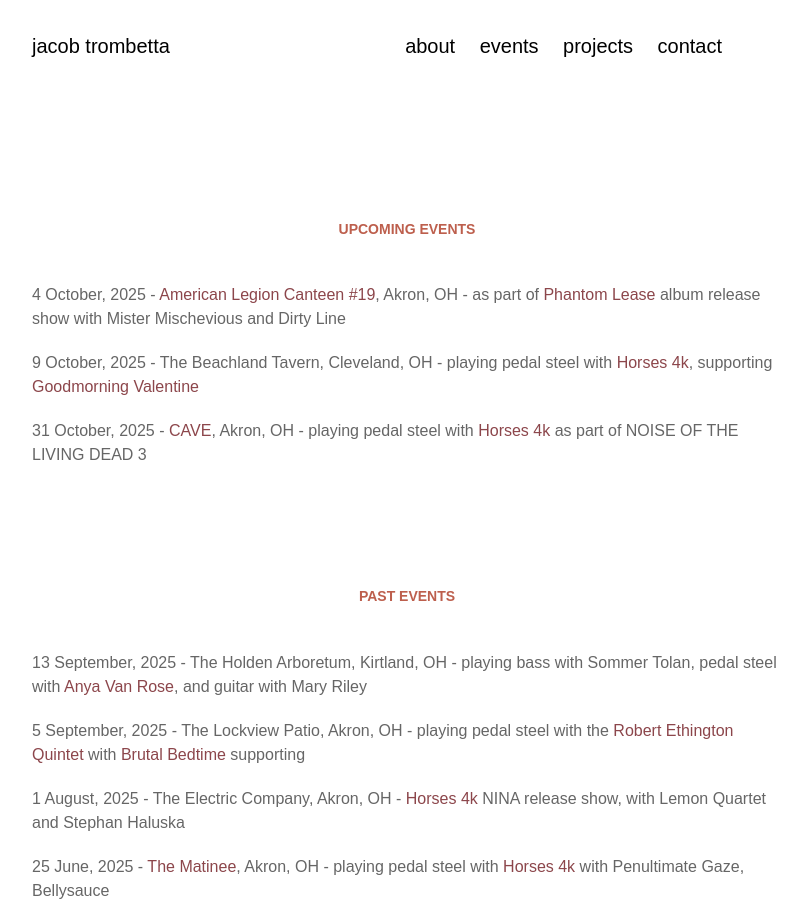
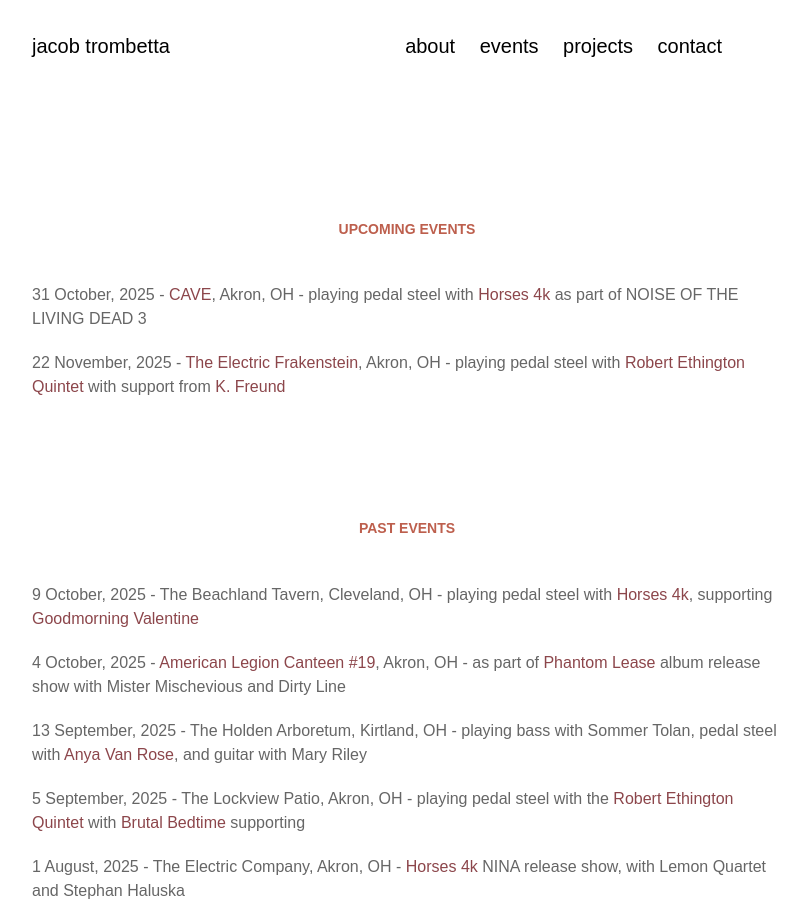
Before and after one commit to jacobtrombetta/jacobtrombetta.github.io, a Jekyll site: the page built from pages/events.md, in a window 1280 px wide and 900 px high. Shown: the whole window, without its empty margins (263-1070 px from the left). Built offline with Jekyll 4.4.1, drawn with Linux system fonts in a browser that asks for light colours; nearby versions of some CDN libraries; some web fonts are replaced.

Commit message:
update events page

```diff
--- a/pages/events.md
+++ b/pages/events.md
@@ -5,13 +5,15 @@ permalink: /events
 ---
 
 ### Upcoming events
+31 October, 2025 - [CAVE](https://www.caveakron.org/calendar/noise-of-the-living-dead-3-tba/), Akron, OH - playing pedal steel with [Horses 4k](https://www.horses4k.rodeo) as part of NOISE OF THE LIVING DEAD 3
+
+22 November, 2025 - [The Electric Frakenstein](https://www.instagram.com/the_electric_frankenstein/), Akron, OH - playing pedal steel with [Robert Ethington Quintet](https://www.robertethington.com/) with support from [K. Freund](https://kfreund.bandcamp.com/)
+
+### Past events
+9 October, 2025 - The Beachland Tavern, Cleveland, OH - playing pedal steel with [Horses 4k](https://www.horses4k.rodeo), supporting [Goodmorning Valentine](https://goodmorningvalentine.bandcamp.com/)
+
 4 October, 2025 - [American Legion Canteen #19](https://www.instagram.com/alpost19canteen/), Akron, OH - as part of [Phantom Lease](/projects/phantom_lease) album release show with Mister Mischevious and Dirty Line
 
-9 October, 2025 - The Beachland Tavern, Cleveland, OH - playing pedal steel with [Horses 4k](https://www.horses4k.rodeo), supporting [Goodmorning Valentine](https://goodmorningvalentine.bandcamp.com/)
-
-31 October, 2025 - [CAVE](https://www.caveakron.org/calendar/noise-of-the-living-dead-3-tba/), Akron, OH - playing pedal steel with [Horses 4k](https://www.horses4k.rodeo) as part of NOISE OF THE LIVING DEAD 3
-
-### Past events
 13 September, 2025 - The Holden Arboretum, Kirtland, OH - playing bass with Sommer Tolan, pedal steel with [Anya Van Rose](https://www.anyavanrose.com/), and guitar with Mary Riley
 
 5 September, 2025 - The Lockview Patio, Akron, OH - playing pedal steel with the [Robert Ethington Quintet](https://www.robertethington.com/) with [Brutal Bedtime](https://brutalbedtime.bandcamp.com/album/the-most-brutal-of-bedtimes) supporting
```
